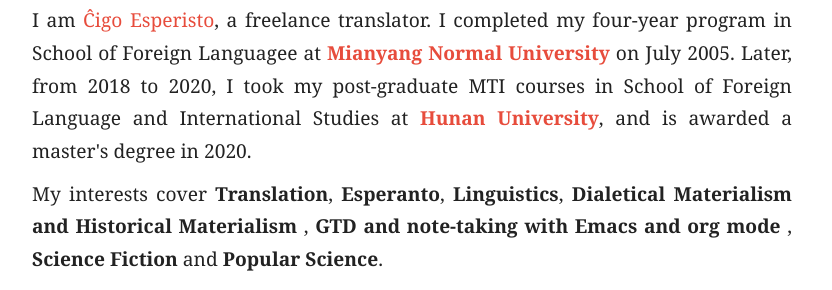
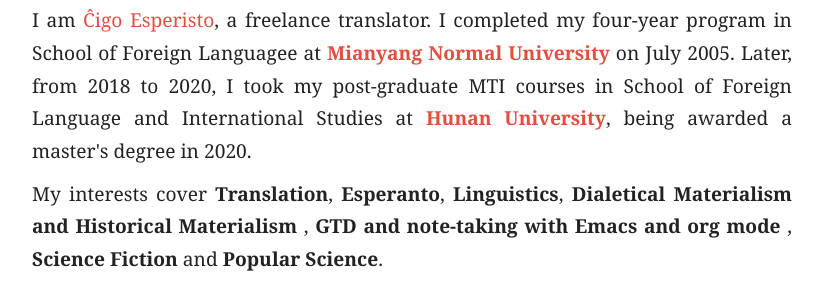
Before and after one commit to esperisto/esperisto.github.io, a Jekyll site: the page built from index.html, in a window 1280 px wide. Shown: the part 250-540 px from the top of the page, without its empty margins (228-1060 px from the left). Built offline with Jekyll 4.4.1, drawn with Linux system fonts in a browser that asks for light colours; nearby versions of some CDN libraries.

Commit message:
correct an error Signed-off-by: esperisto <5539549+esperisto@users.noreply.github.com>

```diff
--- a/index.html
+++ b/index.html
@@ -28,7 +28,7 @@
   </blockquote>
 
   <p>
-    I am <a href="/"><span itemprop="name">Ĉigo Esperisto</span></a>, a freelance translator. I completed my four-year program in School of Foreign Languagee at <a href="http://www.mnu.cn"><strong>Mianyang Normal University</strong></a> on July 2005. Later, from 2018 to 2020, I took my post-graduate MTI courses in School of Foreign Language and International Studies at <a href="http://www.hnu.edu.cn"><strong>Hunan University</strong></a>, and is awarded a master's degree in 2020.
+    I am <a href="/"><span itemprop="name">Ĉigo Esperisto</span></a>, a freelance translator. I completed my four-year program in School of Foreign Languagee at <a href="http://www.mnu.cn"><strong>Mianyang Normal University</strong></a> on July 2005. Later, from 2018 to 2020, I took my post-graduate MTI courses in School of Foreign Language and International Studies at <a href="http://www.hnu.edu.cn"><strong>Hunan University</strong></a>, being awarded a master's degree in 2020.
   </p>
 
   <p>
```
